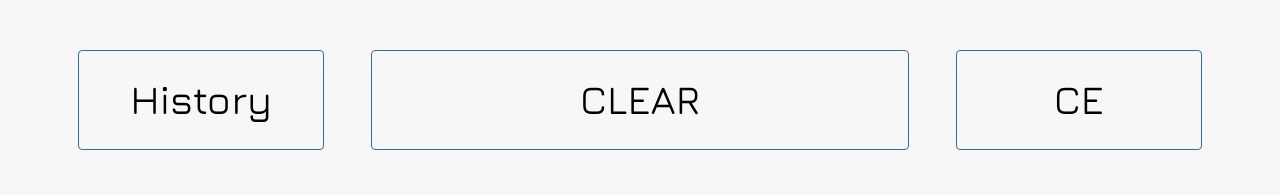
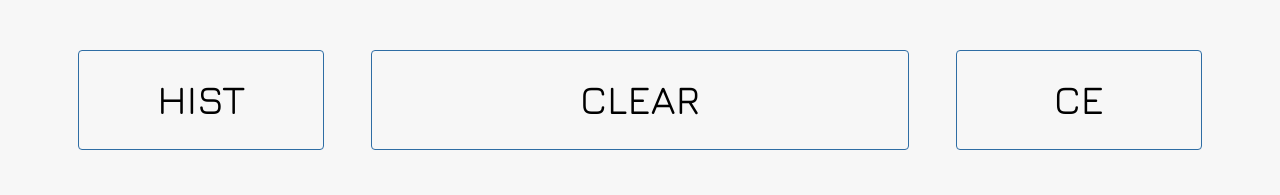
Before and after one commit to ChiShingP/react-calculator, a React (Create React App) app: page / in a window 1280 px wide. Shown: the part 370-565 px from the top of the page. Built offline with nearby package versions, Linux system fonts and the light colour scheme.

Commit message:
Rebuilding Static Files

```diff
--- a/package.json
+++ b/package.json
@@ -12,7 +12,6 @@
     "@material-ui/core": "^4.11.0",
     "bootstrap": "^4.5.2",
     "react": "16.12.0",
-    "react-bootstrap": "^1.3.0",
     "react-dom": "16.12.0",
     "react-scripts": "3.0.1"
   },
--- a/public/styles.css
+++ b/public/styles.css
@@ -22,7 +22,6 @@ html body {
 
 }
 
-
 .history-display {
   margin-bottom: 0;
   height: 70px;
--- a/src/Components/App.jsx
+++ b/src/Components/App.jsx
@@ -113,7 +113,7 @@ function App() {
             className="btn btn-primary btn-sizing"
             onClick={showHistory}
           >
-            History
+            HIST
           </button>
         </div>
         <div className="col-xs-6 padding-0" >
@@ -130,8 +130,6 @@ function App() {
           <button
             type="button"
             className="btn btn-primary btn-sizing"
-            // style={{ backgroundColor: "black" }}
-
             onClick={clearEntry}
           >
             CE
@@ -325,7 +323,6 @@ function App() {
             type="button"
             className="btn btn-success btn-sizing"
             value="="
-
             onClick={updateCalculate}
           >
             =
```
Also changed, not shown: 12 other files (tests, documents, lock files or other folders).
